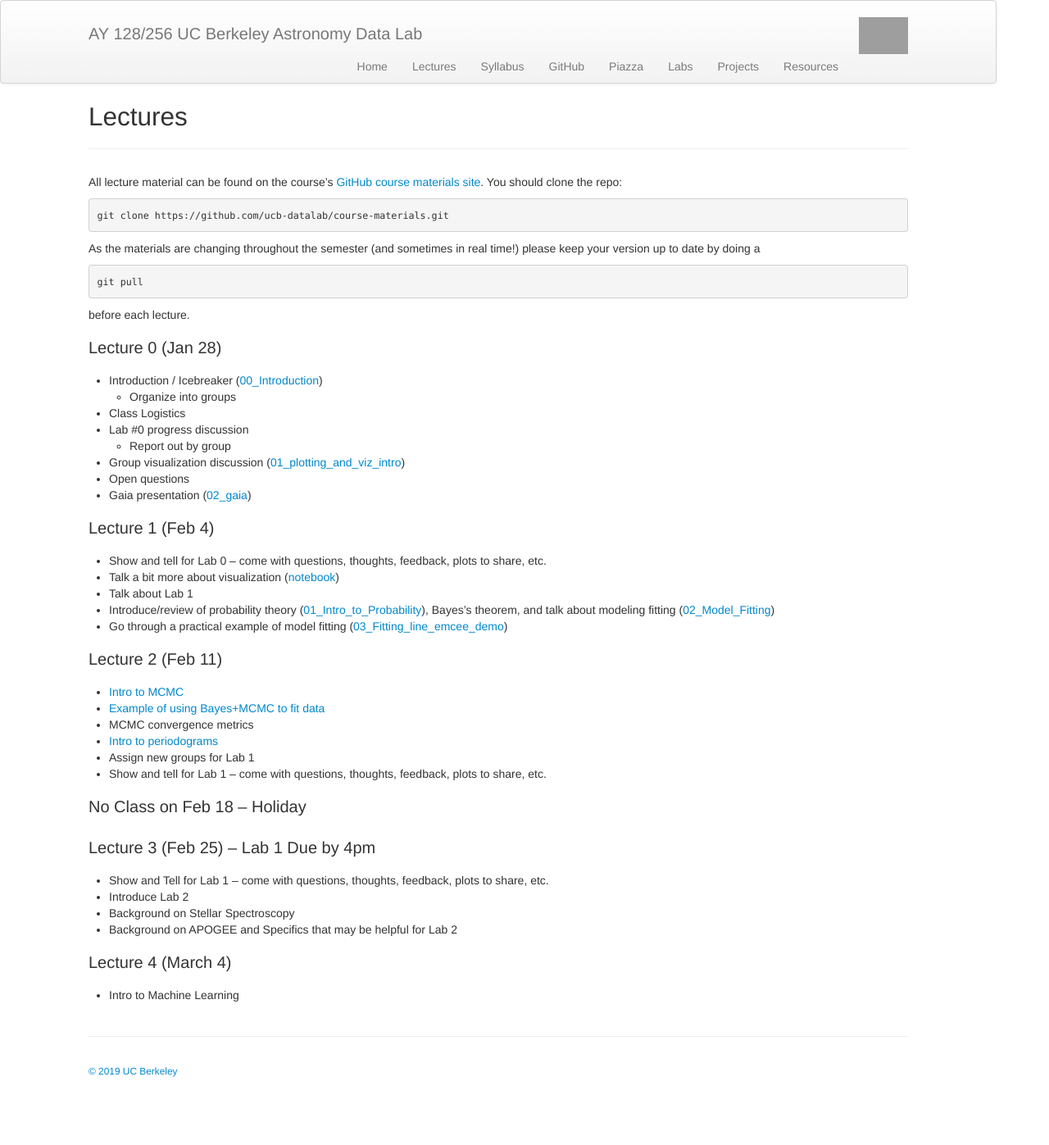
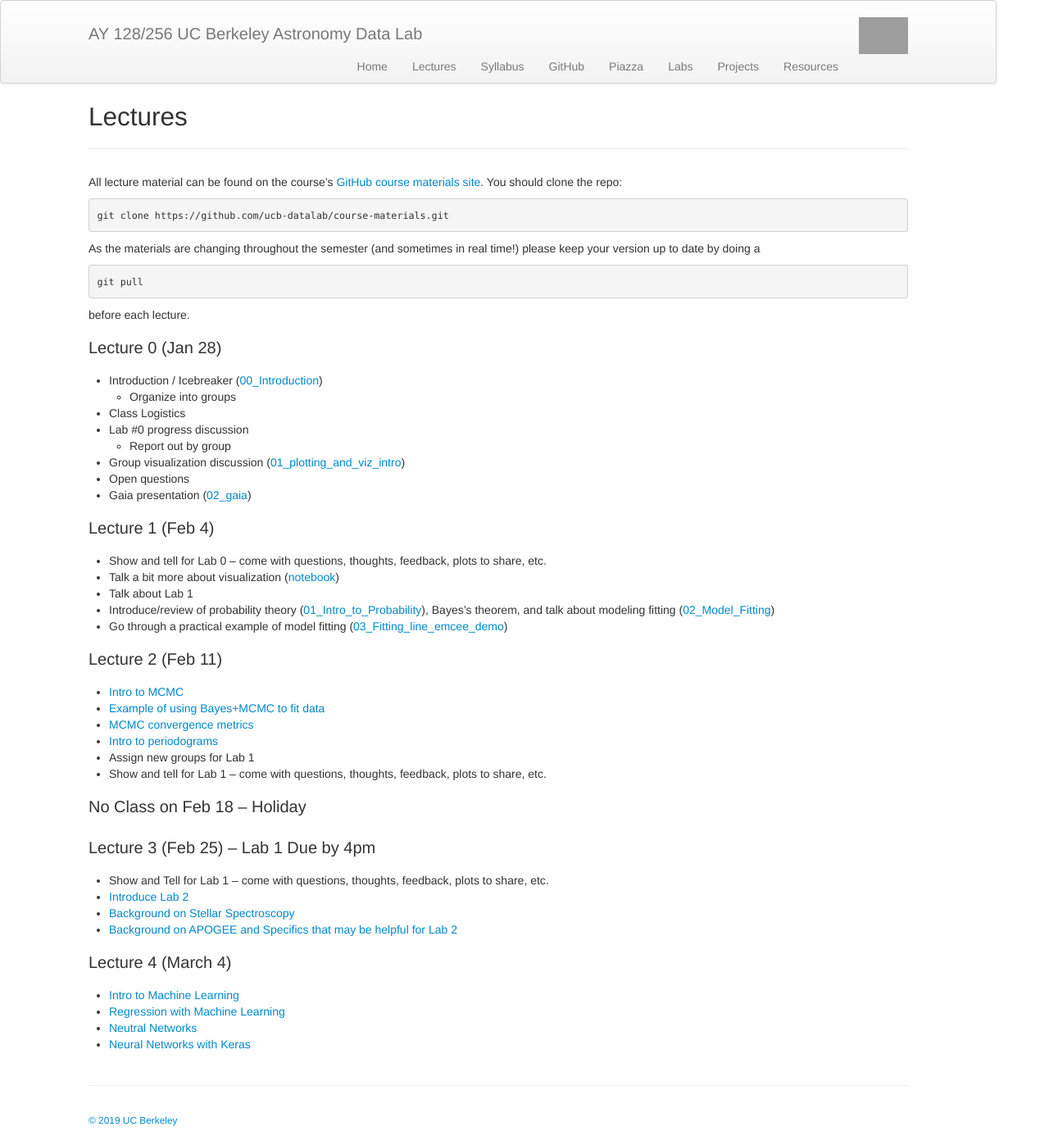
Before and after one commit to ucb-datalab/ucb-datalab.github.io, a Jekyll site: the page built from pages/lectures.md, in a window 1280 px wide. Shown: the whole page at 82% size. Built offline with Jekyll 4.4.1, drawn with Linux system fonts in a browser that asks for light colours; before the commit the page ends 1337 px from its top, so only the background shows below that; grey boxes are pictures that could not be loaded.

Commit message:
lecture 4

```diff
--- a/pages/lectures.md
+++ b/pages/lectures.md
@@ -41,7 +41,7 @@ before each lecture.
 
 - [Intro to MCMC](https://github.com/ucb-datalab/course-materials/blob/master/Lectures/Lecture1_model_fitting/02_Model_Fitting.pdf)
 - [Example of using Bayes+MCMC to fit data](https://github.com/ucb-datalab/course-materials/blob/master/Lectures/Lecture1_model_fitting/03_Fitting_line_emcee_demo.ipynb)
-- MCMC convergence metrics
+- [MCMC convergence metrics](https://github.com/ucb-datalab/course-materials/blob/master/Lectures/Lecture1_model_fitting/04_convergence.ipynb)
 - [Intro to periodograms](https://github.com/ucb-datalab/course-materials/blob/master/Lectures/Lecture2_periodograms/00_periodograms.ipynb)
 - Assign new groups for Lab 1
 - Show and tell for Lab 1 &ndash; come with questions, thoughts, feedback, plots to share, etc.
@@ -52,10 +52,13 @@ before each lecture.
 ### Lecture 3 (Feb 25)  -- Lab 1 Due by 4pm
 
 - Show and Tell for Lab 1 &ndash; come with questions, thoughts, feedback, plots to share, etc.
-- Introduce Lab 2
-- Background on Stellar Spectroscopy
-- Background on APOGEE and Specifics that may be helpful for Lab 2
+- [Introduce Lab 2](https://github.com/ucb-datalab/course-materials/blob/master/Lectures/Lecture3_stellar_spectra/00_Introduction.ipynb)
+- [Background on Stellar Spectroscopy](https://github.com/ucb-datalab/course-materials/blob/master/Lectures/Lecture3_stellar_spectra/02_APOGEE_Cannon.ipynb)
+- [Background on APOGEE and Specifics that may be helpful for Lab 2](https://github.com/ucb-datalab/course-materials/blob/master/Lectures/Lecture3_stellar_spectra/Stellar_Spectra.ipynb)
 
 ### Lecture 4 (March 4)
 
-- Intro to Machine Learning
+- [Intro to Machine Learning](https://github.com/ucb-datalab/course-materials/blob/master/Lectures/Lecture4_machine_learning/00_introduction.ipynb)
+- [Regression with Machine Learning](https://github.com/ucb-datalab/course-materials/blob/master/Lectures/Lecture4_machine_learning/01_ml_regression.ipynb)
+- [Neutral Networks](https://github.com/ucb-datalab/course-materials/blob/master/Lectures/Lecture4_machine_learning/02_neural_networks.ipynb)
+- [Neural Networks with Keras](https://github.com/ucb-datalab/course-materials/blob/master/Lectures/Lecture4_machine_learning/03_nn_with_keras.ipynb)
```
